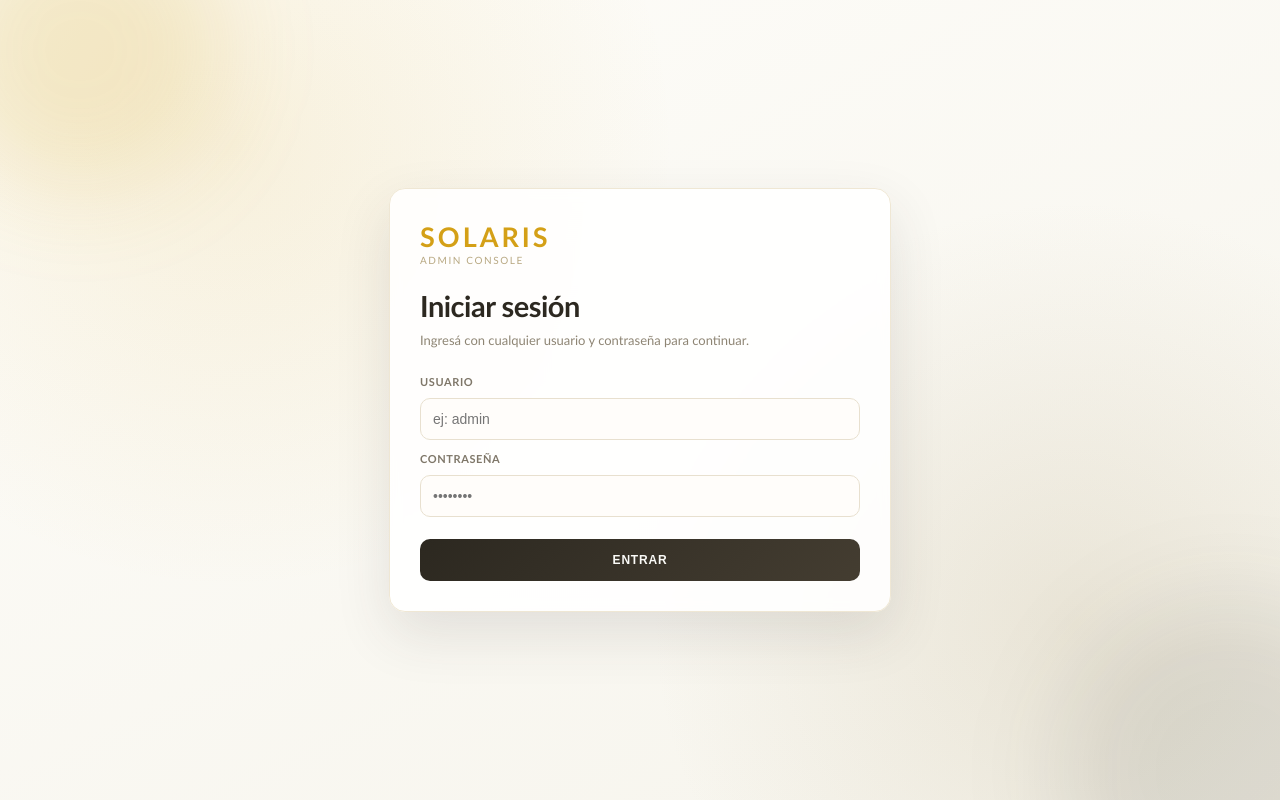
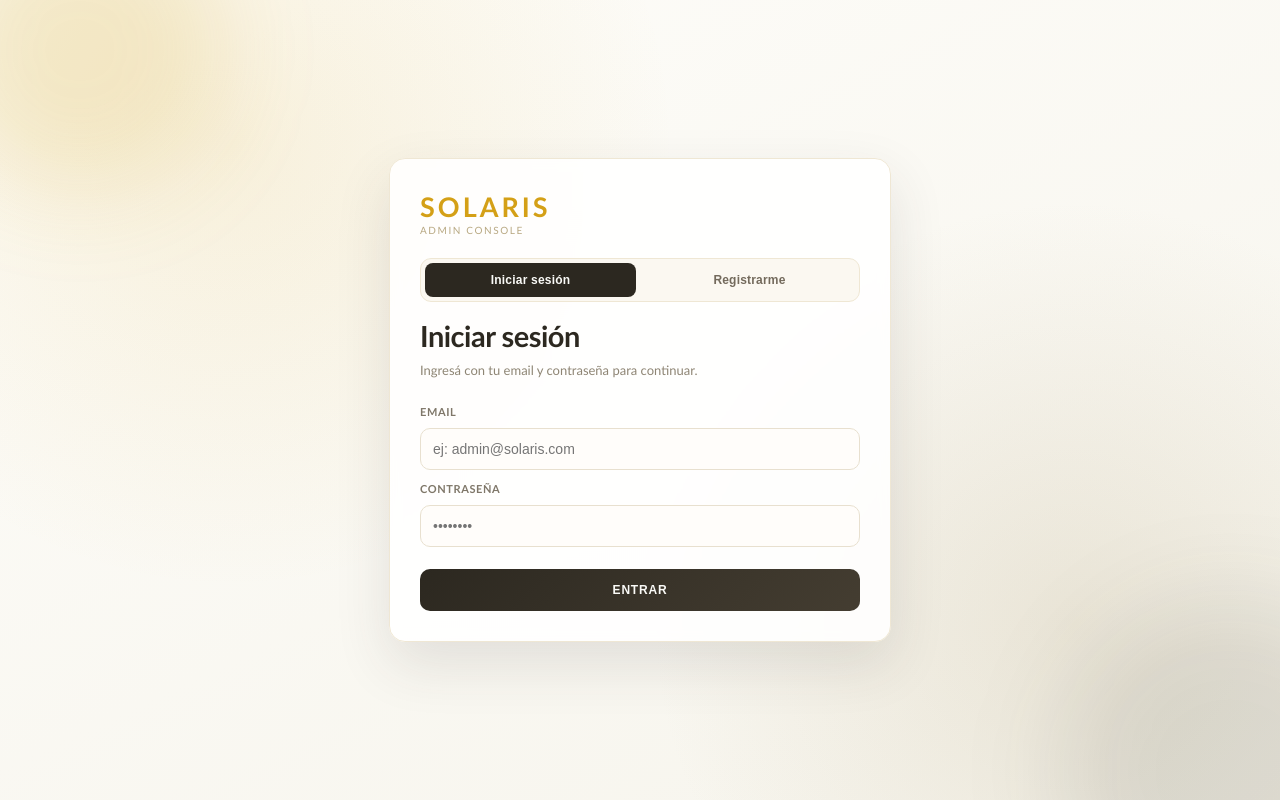
Before and after one commit to TP-Gestion/rent-web, a React (Vite) app: page / in a window 1280 px wide. Built offline with nearby package versions, Linux system fonts and the light colour scheme; no server answers.

Commit message:
feat: implement login and registration components with validation

```diff
--- /dev/null
+++ b/src/components/login/AuthModeSwitch.tsx
@@ -0,0 +1,35 @@
+type AuthMode = 'login' | 'register'
+
+interface AuthModeSwitchProps {
+  mode: AuthMode
+  disabled: boolean
+  onChange: (mode: AuthMode) => void
+}
+
+export default function AuthModeSwitch({
+  mode,
+  disabled,
+  onChange,
+}: AuthModeSwitchProps) {
+  return (
+    <div className="auth-mode-switch" role="group" aria-label="Seleccionar tipo de acceso">
+      <button
+        type="button"
+        className={`auth-mode-switch__button ${mode === 'login' ? 'is-active' : ''}`}
+        onClick={() => onChange('login')}
+        disabled={disabled}
+      >
+        Iniciar sesión
+      </button>
+
+      <button
+        type="button"
+        className={`auth-mode-switch__button ${mode === 'register' ? 'is-active' : ''}`}
+        onClick={() => onChange('register')}
+        disabled={disabled}
+      >
+        Registrarme
+      </button>
+    </div>
+  )
+}
--- /dev/null
+++ b/src/components/login/LoginForm.tsx
@@ -0,0 +1,91 @@
+import type { FormEventHandler } from 'react'
+import type { AuthMode, AuthFormValues, FieldErrors, FormField } from './types'
+import { getModeTexts } from './utils'
+
+interface LoginFormProps {
+  mode: AuthMode
+  values: AuthFormValues
+  fieldErrors: FieldErrors
+  errorMessage: string | null
+  isSubmitting: boolean
+  onValueChange: (field: FormField, value: string) => void
+  onSubmit: FormEventHandler<HTMLFormElement>
+}
+
+export default function LoginForm({
+  mode,
+  values,
+  fieldErrors,
+  errorMessage,
+  isSubmitting,
+  onValueChange,
+  onSubmit,
+}: LoginFormProps) {
+  const isRegisterMode = mode === 'register'
+  const modeTexts = getModeTexts(mode)
+
+  return (
+    <>
+      <h1 id="login-title" className="login-card__title">
+        {modeTexts.title}
+      </h1>
+      <p className="login-card__hint">{modeTexts.hint}</p>
+
+      <form className="login-form" onSubmit={onSubmit}>
+        {isRegisterMode && (
+          <>
+            <label className="login-form__label" htmlFor="name">Nombre</label>
+            <input
+              id="name"
+              type="text"
+              className={`login-form__input ${fieldErrors.name ? 'has-error' : ''}`}
+              value={values.name}
+              onChange={(e) => onValueChange('name', e.target.value)}
+              placeholder="ej: Ana García"
+              autoComplete="name"
+            />
+            {fieldErrors.name && (
+              <p className="login-form__field-error" role="alert">{fieldErrors.name}</p>
+            )}
+          </>
+        )}
+
+        <label className="login-form__label" htmlFor="email">Email</label>
+        <input
+          id="email"
+          type="email"
+          className={`login-form__input ${fieldErrors.email ? 'has-error' : ''}`}
+          value={values.email}
+          onChange={(e) => onValueChange('email', e.target.value)}
+          placeholder="ej: admin@solaris.com"
+          autoComplete="email"
+        />
+        {fieldErrors.email && (
+          <p className="login-form__field-error" role="alert">{fieldErrors.email}</p>
+        )}
+
+        <label className="login-form__label" htmlFor="password">Contraseña</label>
+        <input
+          id="password"
+          type="password"
+          className={`login-form__input ${fieldErrors.password ? 'has-error' : ''}`}
+          value={values.password}
+          onChange={(e) => onValueChange('password', e.target.value)}
+          placeholder="••••••••"
+          autoComplete={isRegisterMode ? 'new-password' : 'current-password'}
+        />
+        {fieldErrors.password && (
+          <p className="login-form__field-error" role="alert">{fieldErrors.password}</p>
+        )}
+
+        {errorMessage && (
+          <p className="login-form__error" role="alert">{errorMessage}</p>
+        )}
+
+        <button type="submit" className="login-form__submit" disabled={isSubmitting}>
+          {isSubmitting ? modeTexts.submittingLabel : modeTexts.submitLabel}
+        </button>
+      </form>
+    </>
+  )
+}
--- /dev/null
+++ b/src/components/login/index.ts
@@ -0,0 +1,3 @@
+export { default as AuthModeSwitch } from './AuthModeSwitch'
+export { default as LoginForm } from './LoginForm'
+export type { AuthMode, AuthFormValues, FieldErrors, FormField } from './types'
--- /dev/null
+++ b/src/components/login/types.ts
@@ -0,0 +1,11 @@
+export type AuthMode = 'login' | 'register'
+
+export type FormField = 'name' | 'email' | 'password'
+
+export type FieldErrors = Partial<Record<FormField, string>>
+
+export interface AuthFormValues {
+  name: string
+  email: string
+  password: string
+}
--- /dev/null
+++ b/src/components/login/utils.ts
@@ -0,0 +1,60 @@
+import { isAxiosError } from 'axios'
+import type { ZodIssue } from 'zod'
+import type { AuthMode, FieldErrors } from './types'
+
+export function getFieldErrors(issues: ZodIssue[]): FieldErrors {
+  const errors: FieldErrors = {}
+
+  for (const issue of issues) {
+    const field = issue.path[0]
+    if (typeof field === 'string' && (field === 'name' || field === 'email' || field === 'password')) {
+      if (!errors[field]) {
+        errors[field] = issue.message
+      }
+    }
+  }
+
+  return errors
+}
+
+export function getAuthErrorMessage(mode: AuthMode, error: unknown): string {
+  const fallbackMessage =
+    mode === 'register'
+      ? 'No se pudo crear la cuenta. Intentá nuevamente en unos segundos.'
+      : 'No se pudo iniciar sesión. Intentá nuevamente en unos segundos.'
+
+  if (!isAxiosError(error)) {
+    return fallbackMessage
+  }
+
+  const backendMessage =
+    typeof error.response?.data?.message === 'string'
+      ? error.response.data.message
+      : null
+
+  if (backendMessage) {
+    return backendMessage
+  }
+
+  return mode === 'register'
+    ? 'No se pudo crear la cuenta. Revisá los datos e intentá nuevamente.'
+    : 'No se pudo iniciar sesión. Verificá tus credenciales.'
+}
+
+export function getModeTexts(mode: AuthMode) {
+  if (mode === 'register') {
+    return {
+      title: 'Crear cuenta',
+      hint: 'Completá tus datos para crear una cuenta nueva.',
+      submittingLabel: 'Creando cuenta...',
+      submitLabel: 'Crear cuenta',
+    }
+  }
+
+  return {
+    title: 'Iniciar sesión',
+    hint: 'Ingresá con tu email y contraseña para continuar.',
+    submittingLabel: 'Ingresando...',
+    submitLabel: 'Entrar',
+  }
+}
--- a/src/pages/LoginPage.css
+++ b/src/pages/LoginPage.css
@@ -64,6 +64,40 @@
   color: #b8a882;
 }
 
+.auth-mode-switch {
+  display: grid;
+  grid-template-columns: 1fr 1fr;
+  gap: 8px;
+  padding: 4px;
+  border: 1px solid #efe7d4;
+  border-radius: 11px;
+  background: #fbf8f1;
+  margin-bottom: 16px;
+}
+
+.auth-mode-switch__button {
+  height: 34px;
+  border: none;
+  border-radius: 8px;
+  background: transparent;
+  color: #736a5c;
+  font-size: 12px;
+  font-weight: 700;
+  letter-spacing: 0.2px;
+  cursor: pointer;
+  transition: background-color 0.2s ease, color 0.2s ease;
+}
+
+.auth-mode-switch__button.is-active {
+  background: #2c2820;
+  color: #fafaf7;
+}
+
+.auth-mode-switch__button:disabled {
+  opacity: 0.7;
+  cursor: not-allowed;
+}
+
 .login-card__title {
   margin: 0;
   font-size: 29px;
@@ -111,6 +145,17 @@
   box-shadow: 0 0 0 4px rgba(212, 160, 23, 0.16);
 }
 
+.login-form__input.has-error {
+  border-color: #d78f82;
+}
+
+.login-form__field-error {
+  margin: -4px 0 0;
+  font-size: 12px;
+  color: #8b3a30;
+  line-height: 1.3;
+}
+
 .login-form__submit {
   margin-top: 12px;
   height: 42px;
@@ -135,6 +180,24 @@
   transform: translateY(0);
 }
 
+.login-form__submit:disabled {
+  opacity: 0.7;
+  cursor: not-allowed;
+  transform: none;
+  box-shadow: none;
+}
+
+.login-form__error {
+  margin: 6px 0 0;
+  padding: 10px 12px;
+  border-radius: 8px;
+  border: 1px solid #e8c5bf;
+  background-color: #fff3f1;
+  color: #7a2e25;
+  font-size: 12px;
+  line-height: 1.4;
+}
+
 @media (max-width: 520px) {
   .login-page {
     padding: 16px;
--- a/src/pages/LoginPage.tsx
+++ b/src/pages/LoginPage.tsx
@@ -1,21 +1,96 @@
 import { useState } from 'react'
 import { useNavigate } from 'react-router'
-import { login } from '../auth'
+import { setAuthenticatedSession } from '../authSession'
+import {
+  AuthModeSwitch,
+  LoginForm,
+  type AuthFormValues,
+  type AuthMode,
+  type FieldErrors,
+  type FormField,
+} from '../components/login'
+import { getAuthErrorMessage, getFieldErrors } from '../components/login/utils'
+import { loginSchema, registerSchema } from '../schemas/authSchema'
+import { login as loginRequest, register as registerRequest } from '../service/auth'
 import './LoginPage.css'
+
+const INITIAL_VALUES: AuthFormValues = {
+  name: '',
+  email: '',
+  password: '',
+}
 
 export default function LoginPage() {
   const navigate = useNavigate()
-  const [username, setUsername] = useState('')
-  const [password, setPassword] = useState('')
+  const [mode, setMode] = useState<AuthMode>('login')
+  const [values, setValues] = useState<AuthFormValues>(INITIAL_VALUES)
+  const [isSubmitting, setIsSubmitting] = useState(false)
+  const [fieldErrors, setFieldErrors] = useState<FieldErrors>({})
+  const [errorMessage, setErrorMessage] = useState<string | null>(null)
 
-  const handleSubmit = (e: React.FormEvent<HTMLFormElement>) => {
+  const isRegisterMode = mode === 'register'
+
+  const handleModeChange = (nextMode: AuthMode) => {
+    setMode(nextMode)
+    setErrorMessage(null)
+    setFieldErrors({})
+  }
+
+  const handleValueChange = (field: FormField, value: string) => {
+    setValues((prev) => ({
+      ...prev,
+      [field]: value,
+    }))
+  }
+
+  const handleSubmit = async (e: React.FormEvent<HTMLFormElement>) => {
     e.preventDefault()
 
-    // Login temporal: permite cualquier combinación de usuario y contraseña.
-    void username
-    void password
-    login()
-    navigate('/dashboard', { replace: true })
+    if (isSubmitting) {
+      return
+    }
+
+    setErrorMessage(null)
+    setFieldErrors({})
+
+    const loginValues = {
+      email: values.email.trim(),
+      password: values.password,
+    }
+
+    const validationResult = isRegisterMode
+      ? registerSchema.safeParse({
+          ...loginValues,
+          name: values.name.trim(),
+        })
+      : loginSchema.safeParse(loginValues)
+
+    if (!validationResult.success) {
+      setFieldErrors(getFieldErrors(validationResult.error.issues))
+      return
+    }
+
+    setIsSubmitting(true)
+
+    try {
+      const response = isRegisterMode
+        ? await registerRequest({
+            name: values.name.trim(),
+            email: values.email.trim(),
+            password: values.password,
+          })
+        : await loginRequest({
+            email: values.email.trim(),
+            password: values.password,
+          })
+
+      setAuthenticatedSession(response.data)
+      navigate('/dashboard', { replace: true })
+    } catch (error) {
+      setErrorMessage(getAuthErrorMessage(mode, error))
+    } finally {
+      setIsSubmitting(false)
+    }
   }
 
   return (
@@ -27,35 +102,17 @@ export default function LoginPage() {
         <div className="login-card__brand">SOLARIS</div>
         <p className="login-card__subtitle">ADMIN CONSOLE</p>
 
-        <h1 id="login-title" className="login-card__title">Iniciar sesión</h1>
-        <p className="login-card__hint">Ingresá con cualquier usuario y contraseña para continuar.</p>
+        <AuthModeSwitch mode={mode} disabled={isSubmitting} onChange={handleModeChange} />
 
-        <form className="login-form" onSubmit={handleSubmit}>
-          <label className="login-form__label" htmlFor="username">Usuario</label>
-          <input
-            id="username"
-            className="login-form__input"
-            value={username}
-            onChange={(e) => setUsername(e.target.value)}
-            placeholder="ej: admin"
-            autoComplete="username"
-          />
-
-          <label className="login-form__label" htmlFor="password">Contraseña</label>
-          <input
-            id="password"
-            type="password"
-            className="login-form__input"
-            value={password}
-            onChange={(e) => setPassword(e.target.value)}
-            placeholder="••••••••"
-            autoComplete="current-password"
-          />
-
-          <button type="submit" className="login-form__submit">
-            Entrar
-          </button>
-        </form>
+        <LoginForm
+          mode={mode}
+          values={values}
+          fieldErrors={fieldErrors}
+          errorMessage={errorMessage}
+          isSubmitting={isSubmitting}
+          onValueChange={handleValueChange}
+          onSubmit={handleSubmit}
+        />
       </section>
     </div>
   )
--- /dev/null
+++ b/src/schemas/authSchema.ts
@@ -0,0 +1,30 @@
+import { z } from "zod";
+
+const emailSchema = z
+  .string()
+  .min(1, "El email es obligatorio")
+  .email("Ingresa un email valido");
+
+const passwordSchema = z
+  .string()
+  .min(1, "La contraseña es obligatoria")
+  .min(6, "La contraseña debe tener al menos 6 caracteres");
+
+const nameSchema = z
+  .string()
+  .trim()
+  .min(2, "El nombre debe tener al menos 2 caracteres");
+
+const loginSchema = z.object({
+  email: emailSchema,
+  password: passwordSchema,
+});
+
+const registerSchema = loginSchema.extend({
+  name: nameSchema,
+});
+
+export type LoginValues = z.infer<typeof loginSchema>;
+export type RegisterValues = z.infer<typeof registerSchema>;
+
+export { loginSchema, registerSchema };
```
